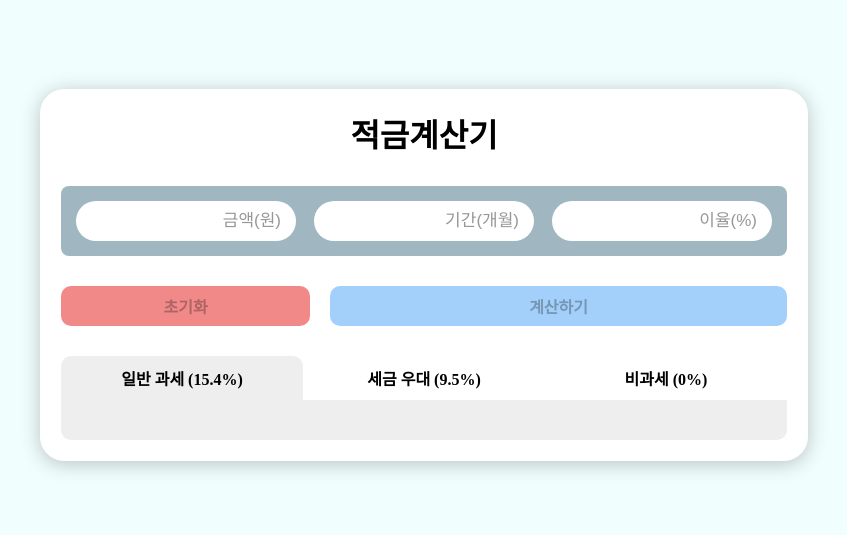
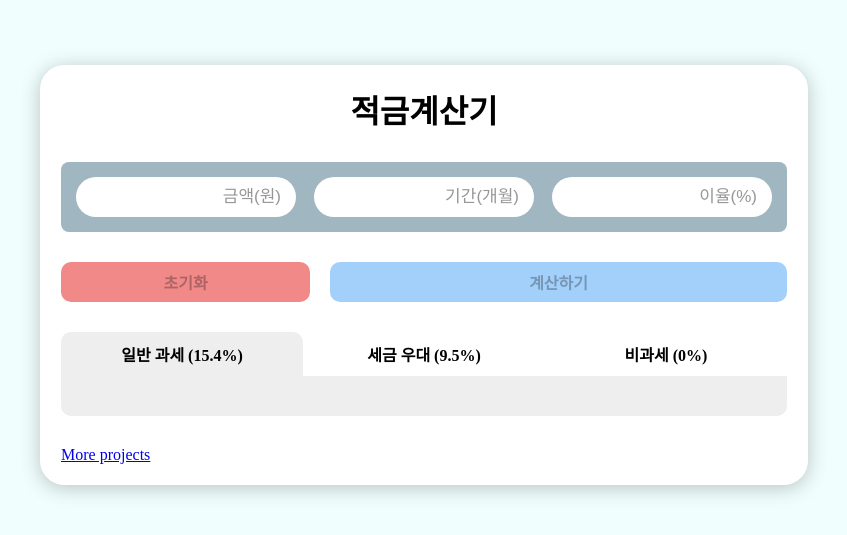
Before and after one commit to leejw951208/savings-calculator, a React (Vite) app: page / in a window 1280 px wide. Shown: the part 125-660 px from the top of the page, without its empty margins (216-1063 px from the left). Built offline with nearby package versions, Linux system fonts and the light colour scheme.

Commit message:
프로젝트 연결 버튼 추가

```diff
--- a/src/App.jsx
+++ b/src/App.jsx
@@ -21,13 +21,14 @@ function App() {
   };
 
   return (
-    <>
-      <Template>
-        <Header />
-        <SavingsItems onResults={handleResults} onReset={handleReset} />
-        <Results results={results} />
-      </Template>
-    </>
+    <Template>
+      <Header />
+      <SavingsItems onResults={handleResults} onReset={handleReset} />
+      <Results results={results} />
+      <a href="https://study-app-eta.vercel.app/" target="_blank">
+        More projects
+      </a>
+    </Template>
   );
 }
 
```
